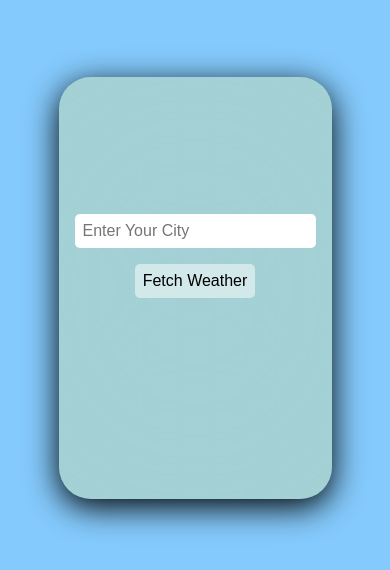
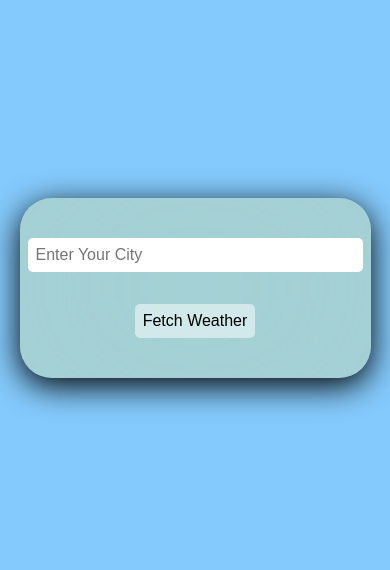
Before and after one commit to jagadeesh-debug/weather, a plain HTML site: page index.html in a window 390 px wide. Shown: the part 134-704 px from the top of the page. Drawn offline with Linux system fonts and the light colour scheme.

Commit message:
make it some responsive

```diff
--- a/style.css
+++ b/style.css
@@ -12,25 +12,25 @@ body {
 #container {
     background-color: rgba(238, 226, 122, 0.3);
     display: flex;
-    height: 50%;
-    width: 35%;
-    border: none;
-    border-radius: 2rem;
     flex-direction: column;
     justify-content: center;
     align-items: center;
+    width: 35%;
+    max-width: 90%;
+    padding: 1rem;
+    border: none;
+    border-radius: 2rem;
     backdrop-filter: blur(10rem);
     box-shadow: 0 8px 32px ;
-    gap: 1rem;
-    padding: 1rem;
+    gap: rem;
     box-sizing: border-box;
+    overflow: hidden;
 }
 
 .btn {
     border: none;
     font-size: 1.25rem;
-    height: auto;
-    width: auto;
+    margin-top: 2rem;
     border-radius: 5px;
     cursor: pointer;
     padding: 0.5rem 1rem;
@@ -38,9 +38,9 @@ body {
 }
 
 #location {
-    height: auto;
-    width: calc(100% - 16px);
-        font-size: 1.5em;
+    width: 100%;
+    margin-top: 2rem;
+    font-size: 1.5em;
     border: none;
     border-radius: 5px;
     padding: 0.5rem;
@@ -56,28 +56,24 @@ body {
 
 @media (max-width: 1000px) {
     #container {
-        width: 70%;
-        height: 70%; /* Let height adjust based on content */
-        padding: 1rem; /* Adjust padding to keep the content spaced well */
-    }
-    #loaction{
-        margin-bottom: -10rem;
+        width: 80%;
+        height: auto;
+        padding: 1rem;
     }
 }
 
 @media (max-width: 600px) {
     #container {
-        width: 70%;
-        height: 50%;
-        padding: 0.5rem; /* Smaller padding for very small screens */
+        width: 90%;
+        padding: 0.5rem;
     }
 
     .btn, #location {
-        font-size: 1rem; /* Smaller font size for small screens */
-        padding: 0.5rem; /* Adjust padding for smaller elements */
+        font-size: 1rem;
+        padding: 0.5rem;
     }
 
     .temperature, .information {
-        font-size: 1.5rem; /* Adjust font size for small screens */
+        font-size: 1.5rem;
     }
 }
```
